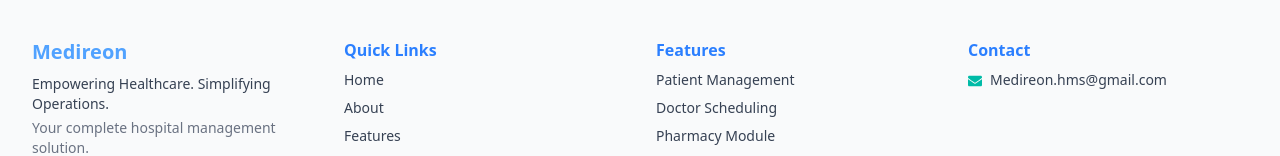
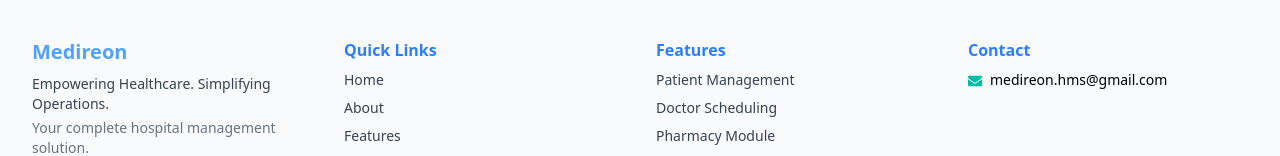
Before and after one commit to ayushdasgupta/medireon, a Next.js app: page / in a window 1280 px wide. Shown: the part 8043-8199 px from the top of the page. Built offline with nearby package versions, Linux system fonts and the light colour scheme.

Commit message:
Fix:Some issue

```diff
--- a/src/components/PrivacyPolicyModal.tsx
+++ b/src/components/PrivacyPolicyModal.tsx
@@ -201,7 +201,7 @@ export default function PrivacyPolicyModal({ isOpen, onClose }:PrivacyPolicyModa
             If you have any questions or concerns regarding this Privacy Policy, please contact:
           </p>
           <p>
-            📧 <a href="mailto:{APPNAME}.hms@gmail.com" className="text-blue-600 hover:underline">{APPNAME}.hms@gmail.com</a>
+            📧 <a href={`mailto:${APPNAME.toLowerCase()}.hms@gmail.com`} className="text-blue-600 hover:underline">{APPNAME.toLowerCase()}.hms@gmail.com</a>
           </p>
         </div>
       ),
@@ -228,15 +228,14 @@ export default function PrivacyPolicyModal({ isOpen, onClose }:PrivacyPolicyModa
               animate={{ opacity: 1, scale: 1 }}
               exit={{ opacity: 0, scale: 0.95 }}
               transition={{ duration: 0.3 }}
-              className="
-              text-left relative w-full max-w-3xl max-h-[90vh] overflow-hidden rounded-lg bg-white shadow-xl"
+              className="text-left relative w-full max-w-3xl max-h-[90vh] overflow-hidden rounded-lg bg-white shadow-xl"
             >
               <div className="max-h-[90vh] overflow-y-auto">
                 {/* Header */}
                 <div className="sticky top-0 z-10 bg-white px-6 py-4 border-b border-gray-200 flex justify-between items-center">
                   <div>
                     <h2 className="text-2xl font-bold text-gray-900">Privacy Policy</h2>
-                    <p className="text-sm text-gray-600">Effective Date: [Insert Date]</p>
+                    <p className="text-sm text-gray-600">Effective Date: 27<sup>th</sup> March,2025</p>
                   </div>
                   <button
                     onClick={onClose}
--- a/src/components/footer.tsx
+++ b/src/components/footer.tsx
@@ -76,7 +76,7 @@ export default function Footer() {
             <h3 className="text-md font-semibold text-blue-500 mb-2">Contact</h3>
             <ul className="space-y-3 text-sm">
               <li className="flex items-start gap-2">
-                <FaEnvelope className="text-teal-500 mt-1" />{APPNAME}.hms@gmail.com
+                <FaEnvelope className="text-teal-500 mt-1" /><a href={`mailto:${APPNAME.toLowerCase()}.hms@gmail.com`} className="text-black">{APPNAME.toLowerCase()}.hms@gmail.com</a>
               </li>
 
             </ul>
```
